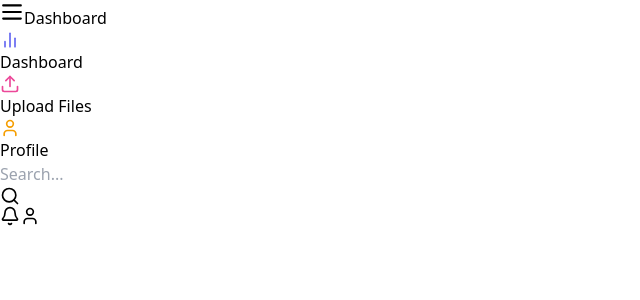
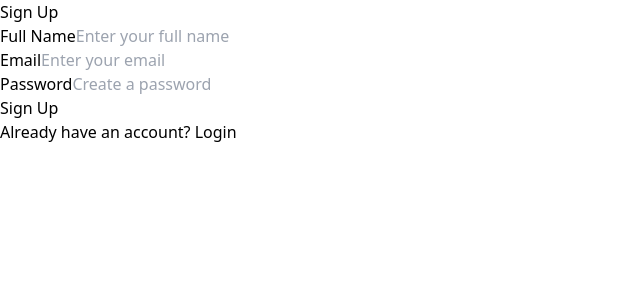
Before and after one commit to sujal6704/ExcelAnalyticsPlatform, a React (Vite) app: page /auth/signup in a window 1280 px wide. Shown: the top 300 px of the page, without its empty margins (0-640 px from the left). Built offline with nearby package versions, Linux system fonts and the light colour scheme.

Commit message:
Refactor authentication pages and update routing paths - Create Topbar dropdown menu - Renamed LoginPage to Login and SignupPage to Signup for consistency. - Updated routing paths to '/auth/login' and '/auth/signup'. - Conditional rendering of Sidebar and Topbar based on authentication page.

```diff
--- a/src/App.jsx
+++ b/src/App.jsx
@@ -1,14 +1,15 @@
-
-import {Routes, Route} from 'react-router-dom'
+import {Routes, Route, useLocation} from 'react-router-dom'
 import Dashboard from './pages/Dashboard'
 import Uploads from './pages/Uploads'
 import Sidebar from './components/Sidebar'
 import Topbar from './components/Topbar'
-import LoginPage from './pages/loginpage'
-import SignupPage from './pages/signuppage'
+import Login from './pages/loginpage'
+import Signup from './pages/signuppage'
 
 
 function App() {
+  const location = useLocation()
+  const isAuthPage = location.pathname === '/auth/login' || location.pathname === '/auth/signup'
 
   return (
     <>
@@ -18,16 +19,16 @@ function App() {
           <div className='absolute inset-0 bg-gradient-to-br via-gray-800 from-gray-900 opacity-80'/>
           <div className='absolute inset-0 backdrop-blur-sm' />
         </div>
-        <Sidebar />
+        {!isAuthPage && <Sidebar />}
         <div className="flex-1 flex flex-col relative z-10">
-          <Topbar />
+          {!isAuthPage && <Topbar />}
           <div className="flex-1 overflow-auto">
             <Routes>
               <Route path='/' element={<Dashboard />} />
               <Route path='/uploads' element={<Uploads />} />
               <Route path='/profile' element={<div>Profile Page</div>} />
-              <Route path='/loginpage' element={<LoginPage/>} />
-              <Route path='/signuppage' element={<SignupPage/>} />
+              <Route path='/auth/login' element={<Login/>} />
+              <Route path='/auth/signup' element={<Signup/>} />
             </Routes>
           </div>
         </div>
--- a/src/components/Topbar.jsx
+++ b/src/components/Topbar.jsx
@@ -1,12 +1,23 @@
 // components/Topbar.jsx
+import { useState } from 'react'
 import { MenuIcon, Bell, Search, User } from "lucide-react";
 import { motion } from "framer-motion";
-import { useLocation } from "react-router-dom";
-// import { SidebarItems } from "./Sidebar";
+import { useLocation, useNavigate } from "react-router-dom";
 
 const Topbar = () => {
-//   const location = useLocation();
-//   const currentItem = SidebarItems.find((item) => item.path === location.pathname);
+  const [showDropdown, setShowDropdown] = useState(false)
+  const navigate = useNavigate()
+
+  function handleProfile() {
+    navigate('/profile')
+    setShowDropdown(false);
+  }
+
+  function handleLogout() {
+    navigate('/auth/login')
+    setShowDropdown(false)
+  }
+
 
   return (
     <motion.div
@@ -18,8 +29,8 @@ const Topbar = () => {
       <div className="flex items-center justify-between w-full">
         <div className="flex items-center">
           <motion.div
-    whileHover={{ scale: 1.02 }}
-    whileTap={{ scale: 0.98 }}
+            whileHover={{ scale: 1.0 }}
+            whileTap={{ scale: 0.99 }}
             className="relative"
           >
             <label className="relative block">
@@ -40,7 +51,6 @@ const Topbar = () => {
           </motion.div>
         </div>
         <div className="flex items-center gap-4">
-
           <motion.button
             whileHover={{ scale: 1.05 }}
             className="p-2 rounded-lg hover:bg-gray-700 transition-colors relative"
@@ -48,12 +58,40 @@ const Topbar = () => {
             <Bell size={20} />
             <span className="absolute top-2 right-2 w-2 h-2 bg-red-500 rounded-full" />
           </motion.button>
+          <div className="relative">
             <motion.button
               whileHover={{ scale: 1.05 }}
+              whileTap={{ scale: 0.95 }}
               className="p-2 rounded-lg hover:bg-gray-700 transition-colors"
+              onClick={() => setShowDropdown(!showDropdown)}
             >
               <User size={20} />
             </motion.button>
+
+            {showDropdown && (
+              <motion.div
+                initial={{ opacity: 0, y: -10 }}
+                animate={{ opacity: 1, y: 0 }}
+                exit={{ opacity: 0, y: -10 }}
+                className="absolute right-0 mt-2 w-48 bg-gray-800 rounded-lg shadow-lg border border-gray-700"
+              >
+                <div className="p-2">
+                  <button
+                    onClick={handleProfile}
+                    className="w-full px-4 py-2 text-sm text-gray-300 hover:bg-gray-700 rounded-md text-left transition-colors"
+                  >
+                    Profile
+                  </button>
+                  <button
+                    onClick={handleLogout}
+                    className="w-full px-4 py-2 text-sm text-gray-300 hover:bg-gray-700 rounded-md text-left transition-colors"
+                  >
+                    Logout
+                  </button>
+                </div>
+              </motion.div>
+            )}
+          </div>
         </div>
       </div>
     </motion.div>
--- a/src/pages/loginpage.jsx
+++ b/src/pages/loginpage.jsx
@@ -1,6 +1,6 @@
 import React from "react";
 
-const LoginPage = () => {
+const Login = () => {
   return (
     <div className="min-h-screen flex items-center justify-center bg-gradient-to-br from-gray-900 to-gray-800">
       <div className="bg-gray-800 shadow-lg rounded-2xl p-8 w-full max-w-md">
@@ -33,7 +33,7 @@ const LoginPage = () => {
         </form>
         <p className="text-gray-400 text-center mt-4 text-sm">
           Don't have an account?{" "}
-          <a href="/signup" className="text-blue-400 hover:underline">
+          <a href="/auth/signup" className="text-blue-400 hover:underline">
             Sign up
           </a>
         </p>
@@ -42,4 +42,4 @@ const LoginPage = () => {
   );
 };
 
-export default LoginPage;
+export default Login;
--- a/src/pages/signuppage.jsx
+++ b/src/pages/signuppage.jsx
@@ -1,6 +1,6 @@
 import React from "react";
 
-const SignupPage = () => {
+const Signup = () => {
   return (
     <div className="min-h-screen flex items-center justify-center bg-gradient-to-br from-gray-900 to-gray-800">
       <div className="bg-gray-800 shadow-lg rounded-2xl p-8 w-full max-w-md">
@@ -42,7 +42,7 @@ const SignupPage = () => {
         </form>
         <p className="text-gray-400 text-center mt-4 text-sm">
           Already have an account?{" "}
-          <a href="/login" className="text-green-400 hover:underline">
+          <a href="/auth/login" className="text-green-400 hover:underline">
             Login
           </a>
         </p>
@@ -51,4 +51,4 @@ const SignupPage = () => {
   );
 };
 
-export default SignupPage;
+export default Signup;
```
Lines whose indentation alone changed are shown as unchanged.
